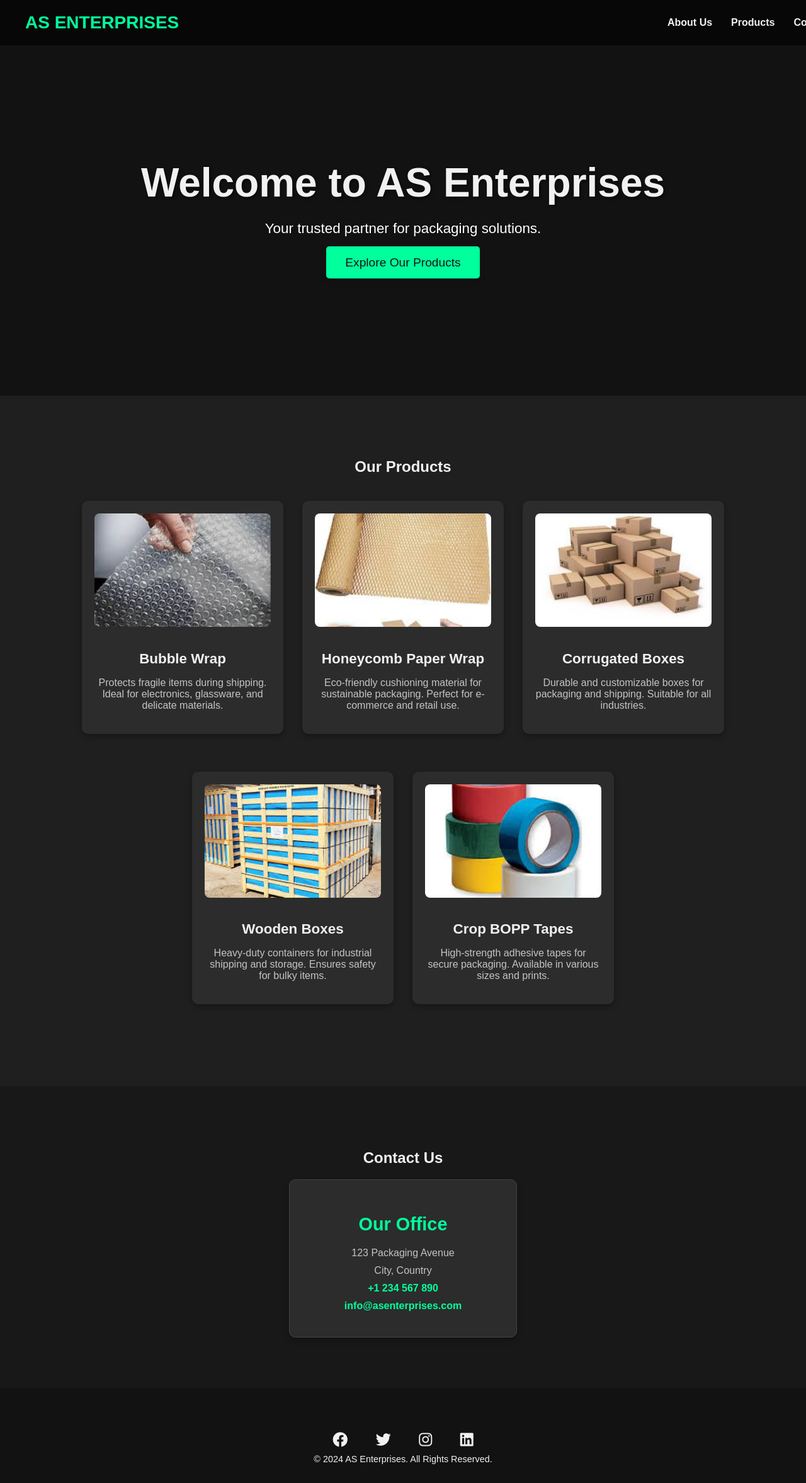
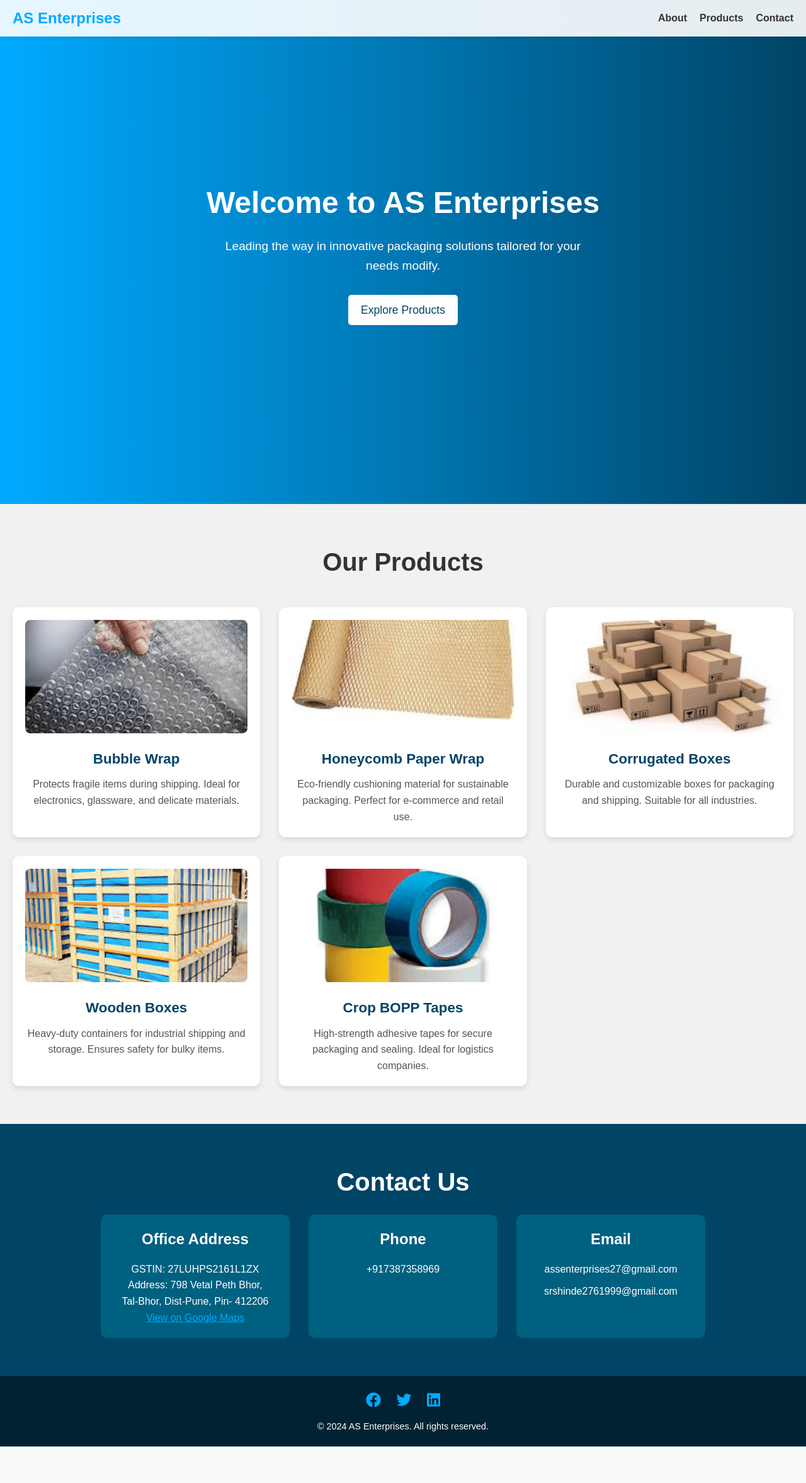
Before and after one commit to krantipatil224/index, a plain HTML site: page index.html in a window 1280 px wide. Shown: the whole page at 63% size. After the commit the page ends 2296 px from the top, so only its background shows below. Drawn offline with Linux system fonts and the light colour scheme.

Commit message:
Update index.html

```diff
--- a/index.html
+++ b/index.html
@@ -7,128 +7,134 @@
   <link rel="stylesheet" href="https://cdnjs.cloudflare.com/ajax/libs/font-awesome/6.0.0-beta3/css/all.min.css">
   <style>
     /* General Styles */
+    * {
+      margin: 0;
+      padding: 0;
+      box-sizing: border-box;
+    }
+
     body {
       font-family: 'Arial', sans-serif;
-      margin: 0;
-      padding: 0;
-      color: #f1f1f1;
-      background-color: #121212;
+      background-color: #f9f9f9;
+      color: #333;
+      line-height: 1.6;
+      overflow-x: hidden;
     }
 
-    h1, h2 {
-      color: #f1f1f1;
+    a {
+      text-decoration: none;
+      color: inherit;
+    }
+
+    ul {
+      list-style: none;
     }
 
     /* Header Styles */
     header {
-      background: rgba(0, 0, 0, 0.6);
-      color: #f1f1f1;
-      padding: 20px 40px;
+      position: fixed;
+      width: 100%;
+      background: rgba(255, 255, 255, 0.9);
+      backdrop-filter: blur(10px);
+      box-shadow: 0 2px 4px rgba(0, 0, 0, 0.1);
+      z-index: 1000;
+      padding: 10px 20px;
       display: flex;
       justify-content: space-between;
       align-items: center;
-      position: fixed;
-      width: 100%;
-      top: 0;
-      left: 0;
-      z-index: 1000;
       transition: background 0.3s ease;
     }
 
     header .logo {
-      font-size: 28px;
+      font-size: 1.5rem;
       font-weight: bold;
-      text-transform: uppercase;
-      color: #00ff9d;
+      color: #00aaff;
     }
 
     header nav ul {
-      list-style: none;
       display: flex;
-      gap: 30px;
-      margin: 0;
-      padding: 0;
+      gap: 20px;
     }
 
     header nav ul li a {
-      text-decoration: none;
-      color: #f1f1f1;
+      color: #333;
       font-weight: bold;
       transition: color 0.3s ease;
     }
 
     header nav ul li a:hover {
-      color: #00ff9d;
+      color: #00aaff;
     }
 
     /* Hero Section */
     .hero {
-      background: linear-gradient(to right, #121212, #2c2c2c);
+      height: 100vh;
+      background: linear-gradient(to right, #00aaff, #004466);
       color: white;
       text-align: center;
-      padding: 200px 20px;
-      background-image: url('hero-banner-dark.jpg');
-      background-position: center;
-      background-size: cover;
-      background-blur: 5px;
+      display: flex;
+      flex-direction: column;
+      justify-content: center;
+      align-items: center;
+      padding: 20px;
     }
 
     .hero h1 {
-      font-size: 4rem;
+      font-size: 3rem;
       margin-bottom: 15px;
-      text-shadow: 2px 2px 5px rgba(0, 0, 0, 0.6);
     }
 
     .hero p {
-      font-size: 1.4rem;
+      font-size: 1.2rem;
       margin-bottom: 30px;
+      max-width: 600px;
     }
 
     .hero .cta-button {
-      padding: 15px 30px;
-      font-size: 1.2rem;
-      color: #121212;
-      background: #00ff9d;
-      text-decoration: none;
+      padding: 10px 20px;
+      font-size: 1.1rem;
+      color: #004466;
+      background: #fff;
       border-radius: 5px;
-      transition: background 0.3s ease;
-      box-shadow: 0 4px 8px rgba(0, 0, 0, 0.2);
+      transition: transform 0.3s ease, background 0.3s ease;
     }
 
     .hero .cta-button:hover {
-      background: #00cc7a;
-      box-shadow: 0 6px 12px rgba(0, 0, 0, 0.3);
+      background: #f1f1f1;
+      transform: scale(1.05);
     }
 
-    /* Product Section */
+    /* Products Section */
     section#products {
-      padding: 80px 20px;
+      padding: 60px 20px;
+      background: #f1f1f1;
       text-align: center;
-      background: #1f1f1f;
+    }
+
+    #products h1 {
+      font-size: 2.5rem;
+      margin-bottom: 20px;
     }
 
     .product-grid {
-      display: flex;
-      justify-content: center;
+      display: grid;
+      grid-template-columns: repeat(auto-fit, minmax(300px, 1fr));
       gap: 30px;
-      flex-wrap: wrap;
-      padding: 20px;
+      margin-top: 40px;
     }
 
     .product-card {
-      background: #2c2c2c;
+      background: white;
       border-radius: 10px;
-      box-shadow: 0 4px 8px rgba(0, 0, 0, 0.3);
-      transition: transform 0.3s ease, box-shadow 0.3s ease;
-      width: 280px;
+      box-shadow: 0 4px 8px rgba(0, 0, 0, 0.1);
       padding: 20px;
       text-align: center;
-      margin-bottom: 30px;
+      transition: transform 0.3s ease, box-shadow 0.3s ease;
     }
 
     .product-card:hover {
       transform: translateY(-10px);
-      box-shadow: 0 6px 12px rgba(0, 0, 0, 0.4);
+      box-shadow: 0 6px 12px rgba(0, 0, 0, 0.2);
     }
 
     .product-card img {
@@ -141,179 +147,219 @@
 
     .product-card h2 {
       font-size: 1.4rem;
-      color: #f1f1f1;
       margin-bottom: 10px;
+      color: #004466;
     }
 
     .product-card p {
       font-size: 1rem;
-      color: #c4c4c4;
+      color: #555;
     }
 
     /* Contact Section */
     section#contact {
-      padding: 80px 20px;
-      background: #181818;
+      padding: 60px 20px;
+      background: #004466;
+      color: white;
       text-align: center;
+    }
+
+    #contact h1 {
+      font-size: 2.5rem;
+      margin-bottom: 20px;
     }
 
     .contact-container {
       display: flex;
       flex-wrap: wrap;
       justify-content: center;
-      gap: 40px;
+      gap: 30px;
     }
 
     .contact-details {
-      background: #2c2c2c;
-      padding: 30px;
-      border: 1px solid #444;
+      background: #006080;
+      padding: 20px;
       border-radius: 10px;
+      text-align: center;
+      color: white;
       width: 300px;
-      box-shadow: 0 4px 8px rgba(0, 0, 0, 0.3);
     }
 
     .contact-details h2 {
-      font-size: 1.8rem;
-      color: #00ff9d;
-      margin-bottom: 20px;
+      font-size: 1.5rem;
+      margin-bottom: 15px;
     }
 
     .contact-details p {
       font-size: 1rem;
-      color: #c4c4c4;
-      margin: 10px 0;
+      margin-bottom: 10px;
     }
 
     .contact-details a {
-      color: #00ff9d;
-      text-decoration: none;
-      font-weight: bold;
-    }
-
-    .contact-details a:hover {
+      color: #00aaff;
       text-decoration: underline;
     }
 
     /* Footer */
     footer {
-      background: #121212;
-      color: #f1f1f1;
+      background: #002233;
+      color: white;
       text-align: center;
-      padding: 20px 0;
-      margin-top: 40px;
-    }
-
-    footer .social-icons {
-      margin: 10px 0;
+      padding: 20px;
     }
 
     footer .social-icons a {
-      color: #f1f1f1;
-      margin: 0 20px;
+      color: #00aaff;
+      margin: 0 10px;
       font-size: 1.5rem;
-      text-decoration: none;
-      transition: color 0.3s ease;
+      transition: transform 0.3s ease, color 0.3s ease;
     }
 
     footer .social-icons a:hover {
-      color: #00ff9d;
+      color: #ffffff;
+      transform: scale(1.2);
     }
 
     footer p {
+      margin-top: 10px;
       font-size: 0.9rem;
-      margin: 10px 0;
     }
 
-    /* Sticky Navigation Effect */
-    header.scrolled {
-      background: rgba(0, 0, 0, 0.9);
+    /* Responsive Design */
+    @media (max-width: 768px) {
+      .hero h1 {
+        font-size: 2.5rem;
+      }
+
+      .hero p {
+        font-size: 1rem;
+      }
+
+      .cta-button {
+        font-size: 1rem;
+      }
+
+      .product-grid {
+        grid-template-columns: repeat(auto-fit, minmax(250px, 1fr));
+      }
+
+      .contact-details {
+        width: 100%;
+      }
+    }
+
+    @media (max-width: 480px) {
+      header .logo {
+        font-size: 1.2rem;
+      }
+
+      header nav ul {
+        flex-direction: column;
+        gap: 10px;
+      }
+
+      .product-card {
+        padding: 15px;
+      }
+
+      .hero h1 {
+        font-size: 2rem;
+      }
     }
   </style>
 </head>
 
-<header>
+<body>
+  <header>
     <div class="logo">AS Enterprises</div>
     <nav>
       <ul>
-        <li><a href="#about">About Us</a></li>
+        <li><a href="#about">About</a></li>
         <li><a href="#products">Products</a></li>
         <li><a href="#contact">Contact</a></li>
       </ul>
     </nav>
   </header>
 
-<body>
-    <section class="hero">
+  <section class="hero">
     <h1>Welcome to AS Enterprises</h1>
-    <p>Your trusted partner for packaging solutions.</p>
-    <a href="#products" class="cta-button">Explore Our Products</a>
+    <p>Leading the way in innovative packaging solutions tailored for your needs modify.</p>
+    <a href="#products" class="cta-button">Explore Products</a>
   </section>
 
-
-<section id="products">
+<!DOCTYPE html>
+<html lang="en">
+<head>
+  <meta charset="UTF-8">
+  <meta name="viewport" content="width=device-width, initial-scale=1.0">
+  <title>Our Products</title>
+  <link rel="stylesheet" href="styles.css">
+</head>
+<body>
+  <section id="products">
     <h1>Our Products</h1>
     <div class="product-grid">
-      <div class="product-card">
+      <div class="product-card align-left">
         <img src="bubble wrap.jpg" alt="Bubble Wrap">
         <h2>Bubble Wrap</h2>
         <p>Protects fragile items during shipping. Ideal for electronics, glassware, and delicate materials.</p>
       </div>
-      <div class="product-card">
+      <div class="product-card align-right">
         <img src="honey.jpg" alt="Honeycomb Paper Wrap">
         <h2>Honeycomb Paper Wrap</h2>
         <p>Eco-friendly cushioning material for sustainable packaging. Perfect for e-commerce and retail use.</p>
       </div>
-      <div class="product-card">
+      <div class="product-card align-center">
         <img src="box.jpg" alt="Corrugated Boxes">
         <h2>Corrugated Boxes</h2>
         <p>Durable and customizable boxes for packaging and shipping. Suitable for all industries.</p>
       </div>
-      <div class="product-card">
-        <img src="wooden.jpg" alt="Wooden Box">
+      <div class="product-card align-bottom">
+        <img src="wooden.jpg" alt="Wooden Boxes">
         <h2>Wooden Boxes</h2>
         <p>Heavy-duty containers for industrial shipping and storage. Ensures safety for bulky items.</p>
       </div>
-      <div class="product-card">
+      <div class="product-card align-top">
         <img src="tapes.jpg" alt="Crop BOPP Tapes">
         <h2>Crop BOPP Tapes</h2>
-        <p>High-strength adhesive tapes for secure packaging. Available in various sizes and prints.</p>
+        <p>High-strength adhesive tapes for secure packaging and sealing. Ideal for logistics companies.</p>
       </div>
     </div>
   </section>
+</body>
+</html>
+
+
 
   <section id="contact">
     <h1>Contact Us</h1>
     <div class="contact-container">
       <div class="contact-details">
-        <h2>Our Office</h2>
-        <p>123 Packaging Avenue</p>
-        <p>City, Country</p>
-        <p><a href="tel:+1234567890">+1 234 567 890</a></p>
-        <p><a href="mailto:info@asenterprises.com">info@asenterprises.com</a></p>
+        <h2>Office Address</h2>
+       GSTIN: 27LUHPS2161L1ZX<br>
+        Address: 798 Vetal Peth Bhor,<br>
+        Tal-Bhor, Dist-Pune, Pin- 412206<br>
+        <a href="https://www.google.com/maps" target="_blank">View on Google Maps</a>
+      </div>
+      <div class="contact-details">
+        <h2>Phone</h2>
+        <p>+917387358969</p>
+      </div>
+      <div class="contact-details">
+        <h2>Email</h2>
+        <p>assenterprises27@gmail.com</p>
+<p>srshinde2761999@gmail.com</p>
       </div>
     </div>
   </section>
 
   <footer>
     <div class="social-icons">
-      <a href="https://facebook.com" target="_blank" class="fab fa-facebook"></a>
-      <a href="https://twitter.com" target="_blank" class="fab fa-twitter"></a>
-      <a href="https://instagram.com" target="_blank" class="fab fa-instagram"></a>
-      <a href="https://linkedin.com" target="_blank" class="fab fa-linkedin"></a>
+      <a href="https://facebook.com" target="_blank"><i class="fab fa-facebook"></i></a>
+      <a href="https://twitter.com" target="_blank"><i class="fab fa-twitter"></i></a>
+      <a href="https://linkedin.com" target="_blank"><i class="fab fa-linkedin"></i></a>
     </div>
-    <p>&copy; 2024 AS Enterprises. All Rights Reserved.</p>
+    <p>&copy; 2024 AS Enterprises. All rights reserved.</p>
   </footer>
-
-  <script>
-    window.addEventListener('scroll', function() {
-      const header = document.querySelector('header');
-      if (window.scrollY > 50) {
-        header.classList.add('scrolled');
-      } else {
-        header.classList.remove('scrolled');
-      }
-    });
-  </script>
 </body>
 </html>
```
